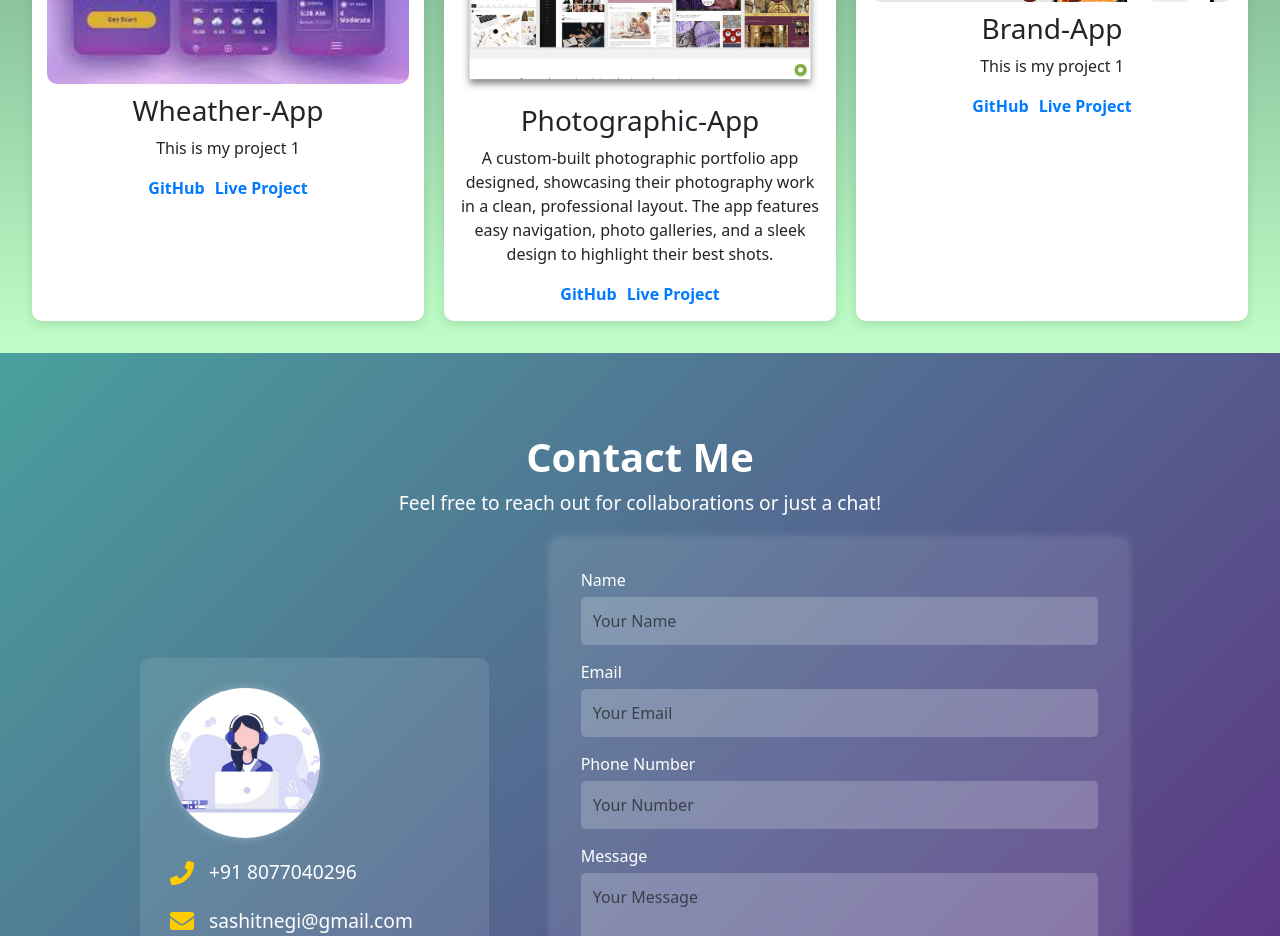
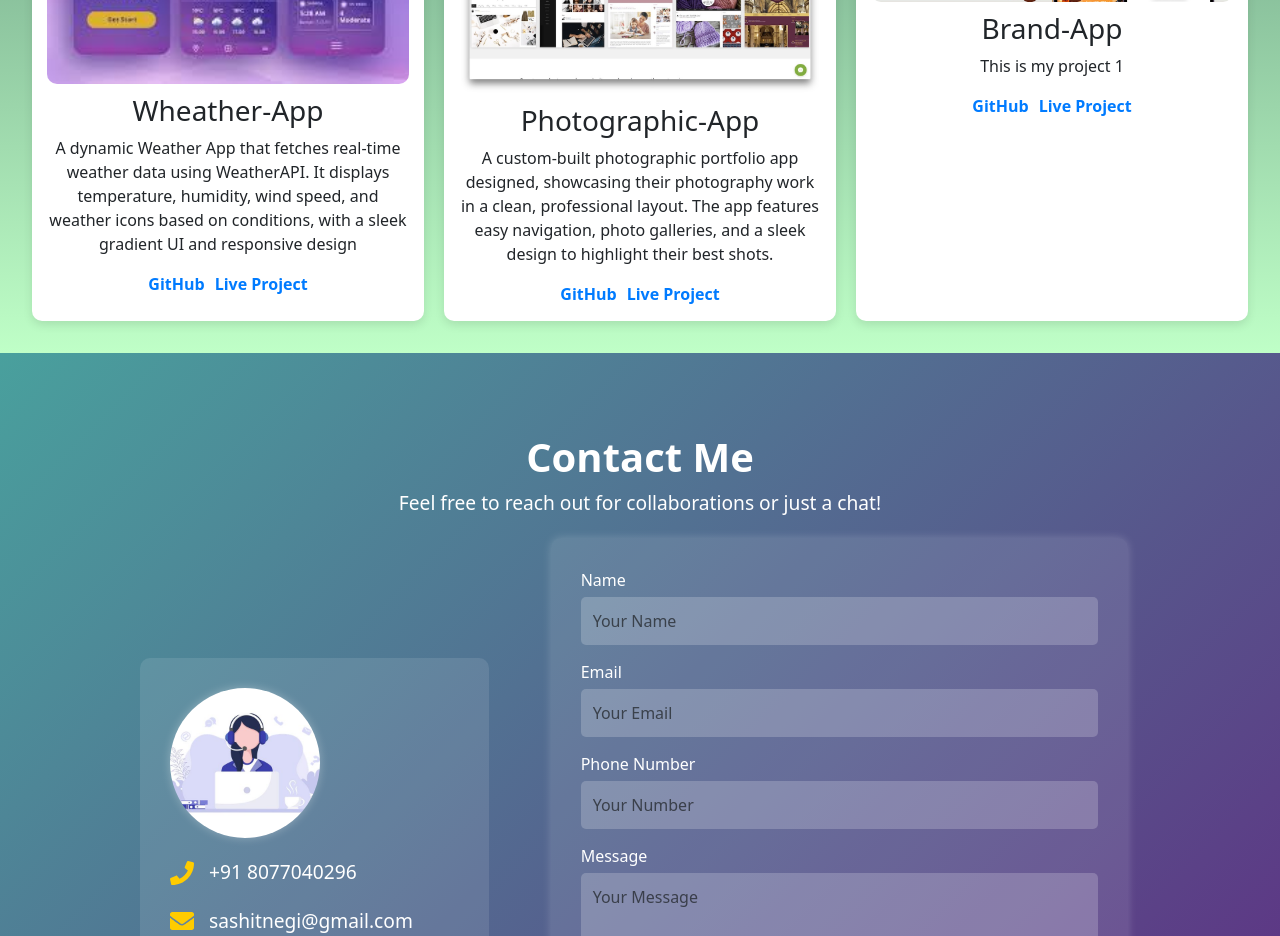
Before and after one commit to Ashit-Negi/ASHIT-PORTFOLIO, a React (Vite) app in the folder my-portfolio/: page / in a window 1280 px wide. Shown: the part 3120-4056 px from the top of the page. Built offline with nearby package versions, Linux system fonts and the light colour scheme.

Commit message:
updated weather app link

```diff
--- a/my-portfolio/src/component/Project.jsx
+++ b/my-portfolio/src/component/Project.jsx
@@ -32,10 +32,11 @@ const projects = [
   },
   {
     title: "Wheather-App",
-    description: "This is my project 1",
+    description:
+      "A dynamic Weather App that fetches real-time weather data using WeatherAPI. It displays temperature, humidity, wind speed, and weather icons based on conditions, with a sleek gradient UI and responsive design",
     image: weatherImage,
-    githubLink: "",
-    liveLink: "",
+    githubLink: "https://github.com/Ashit-Negi/WEATHER-APP",
+    liveLink: "https://ashit-negi.github.io/WEATHER-APP/",
   },
   {
     title: "Photographic-App",
```
